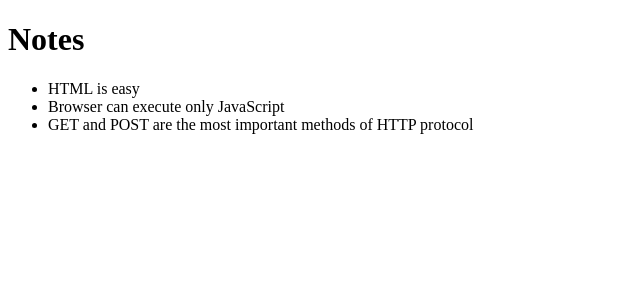
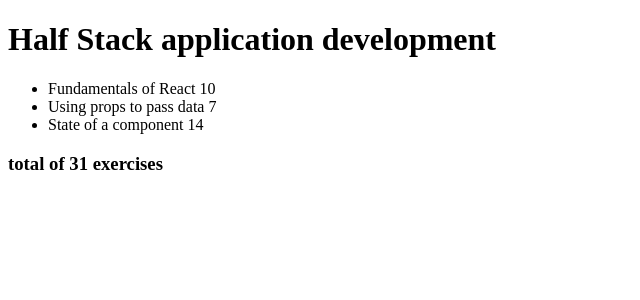
Before and after one commit to makiluke/Full-Stack-Open, a React (Vite) app: page / in a window 1280 px wide. Shown: the top 300 px of the page, without its empty margins (0-640 px from the left). Built offline with nearby package versions, Linux system fonts and the light colour scheme.

Commit message:
part2 2.1-2.3

```diff
--- a/src/App.tsx
+++ b/src/App.tsx
@@ -1,16 +1,30 @@
 import type { ReactElement, JSXElementConstructor, ReactNode, ReactPortal } from "react"
-import Note from './components/Note'
+import Course from './components/Course'
 
-const App = ({notes}) => {
-    return (
-        <div>
-            <h1>Notes</h1>
-            <ul>
-                {notes.map((note: { content: string; id: number }) =>
-                    <Note key={note.id} note={note}/>)}
-            </ul>
-        </div>
-    )
+const App = () => {
+    const course = {
+        id: 1,
+        name: 'Half Stack application development',
+        parts: [
+            {
+                name: 'Fundamentals of React',
+                exercises: 10,
+                id: 1
+            },
+            {
+                name: 'Using props to pass data',
+                exercises: 7,
+                id: 2
+            },
+            {
+                name: 'State of a component',
+                exercises: 14,
+                id: 3
+            }
+        ]
+    }
+
+    return <Course course={course} />
 }
 
 export default App
--- /dev/null
+++ b/src/components/Course.tsx
@@ -0,0 +1,19 @@
+import {sum} from "mathjs";
+
+const Course =  (props) => {
+    const course = props.course;
+    const {name, parts} = course
+    const total = parts.reduce((acc: number, part: object) => acc + part.exercises, 0);
+    return(
+    <div>
+        <h1>{name}</h1>
+        <ul>
+            {parts.map(part=>(<li key={part.id}>{part.name} {part.exercises}</li>
+            ))}
+        </ul>
+        <h3>total of {total} exercises</h3>
+    </div>
+    );
+};
+
+export default Course
```
